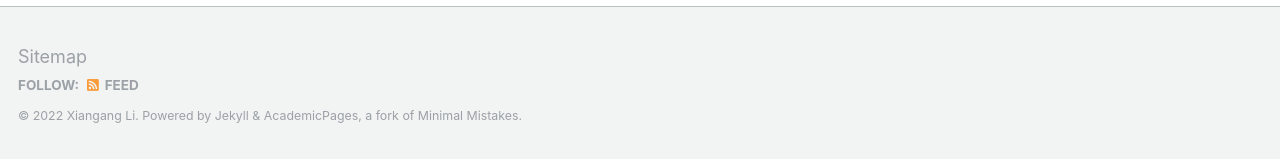
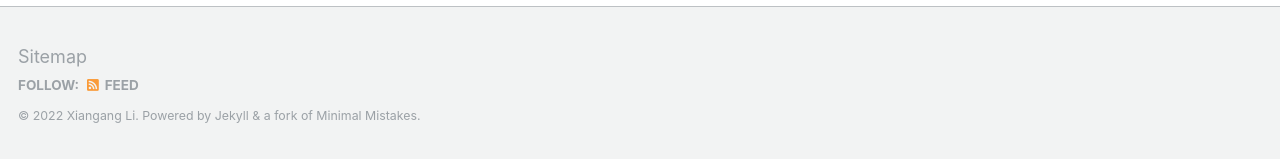
Before and after one commit to xiangangli/xiangangli.github.io, a Jekyll site: the page built from _pages/about.md, in a window 1280 px wide. Shown: the part 738-897 px from the top of the page. Built offline with Jekyll 4.4.1, drawn with Linux system fonts in a browser that asks for light colours.

Commit message:
remove AcademicPages Link from the footer.html

```diff
--- a/_includes/footer.html
+++ b/_includes/footer.html
@@ -21,4 +21,4 @@
   </ul>
 </div>
 
-<div class="page__footer-copyright">&copy; {{ site.time | date: '%Y' }} {{ site.name | default: site.title }}. {{ site.data.ui-text[site.locale].powered_by | default: "Powered by" }} <a href="http://jekyllrb.com" rel="nofollow">Jekyll</a> &amp; <a href="https://github.com/academicpages/academicpages.github.io">AcademicPages</a>, a fork of <a href="https://mademistakes.com/work/minimal-mistakes-jekyll-theme/" rel="nofollow">Minimal Mistakes</a>.</div>
+<div class="page__footer-copyright">&copy; {{ site.time | date: '%Y' }} {{ site.name | default: site.title }}. {{ site.data.ui-text[site.locale].powered_by | default: "Powered by" }} <a href="http://jekyllrb.com" rel="nofollow">Jekyll</a> &amp; a fork of <a href="https://mademistakes.com/work/minimal-mistakes-jekyll-theme/" rel="nofollow">Minimal Mistakes</a>.</div>
```
